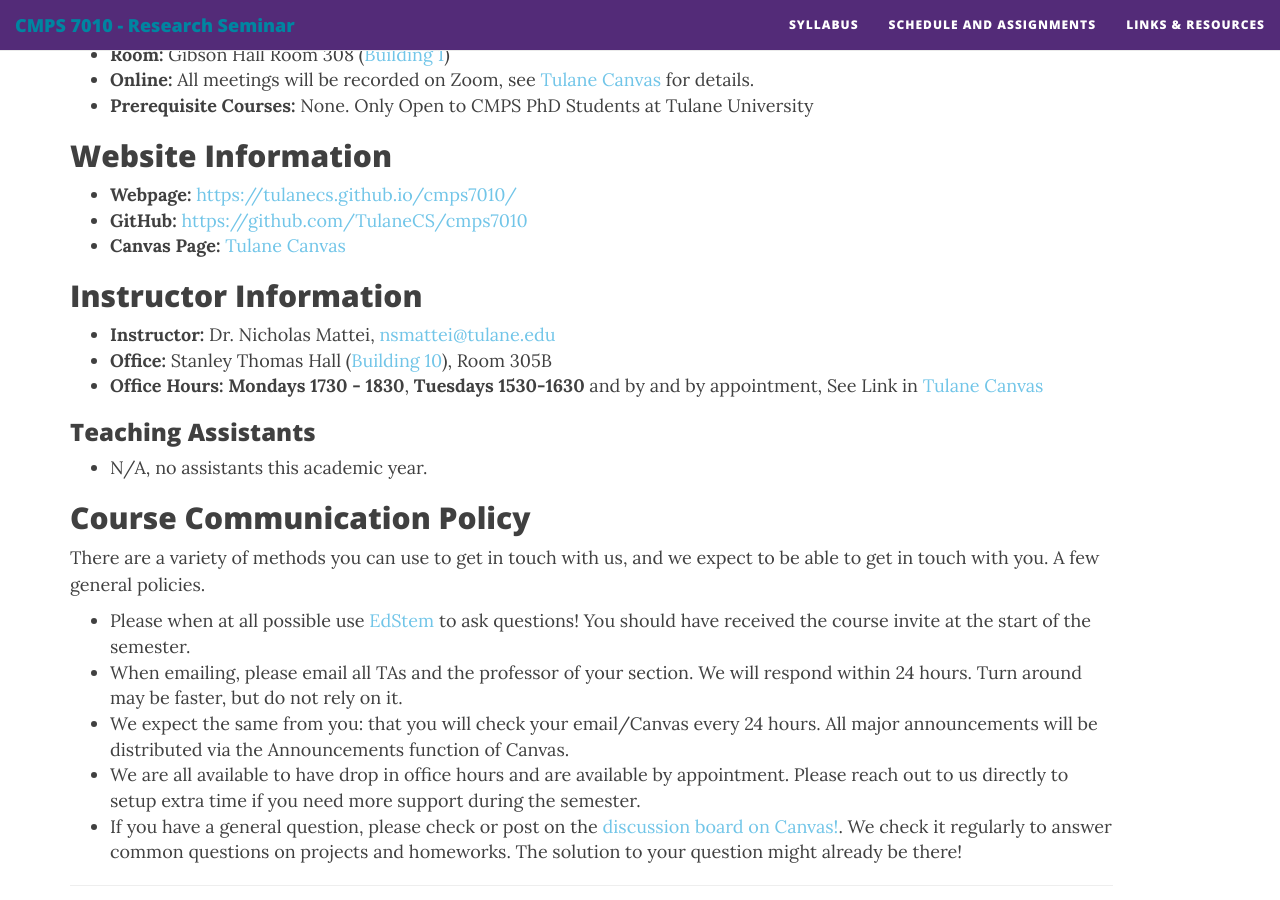
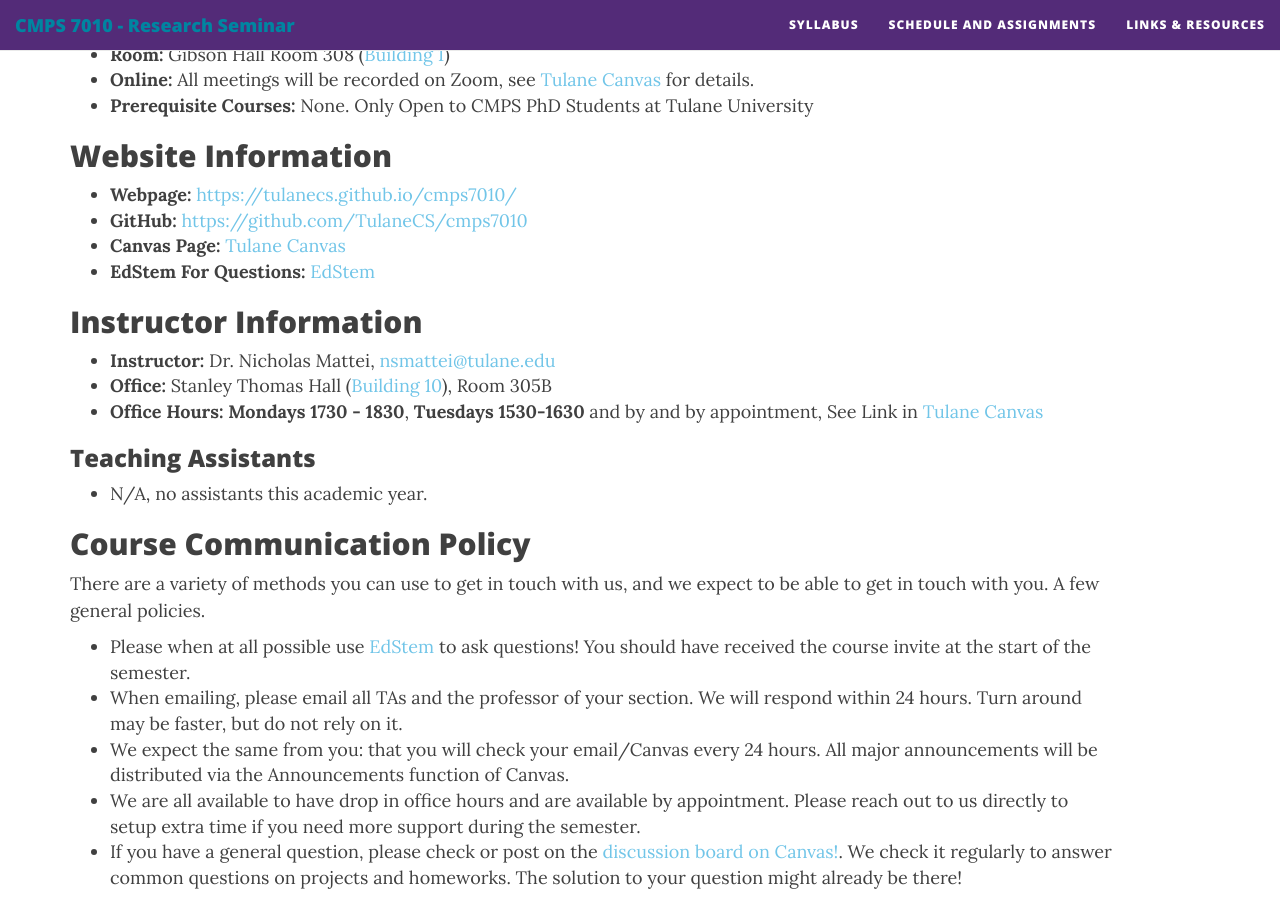
Before and after one commit to TulaneCS/cmps7010, a Jekyll site: the page built from syllabus.md, in a window 1280 px wide and 900 px high, scrolled down 373 px. Built offline with Jekyll 4.4.1, drawn with Linux system fonts in a browser that asks for light colours; nearby versions of some CDN libraries.

Commit message:
small changes

```diff
--- a/syllabus.md
+++ b/syllabus.md
@@ -18,6 +18,7 @@ published: true
 * **Webpage:** [https://tulanecs.github.io/cmps7010/](https://tulanecs.github.io/cmps7010/)
 * **GitHub:** [https://github.com/TulaneCS/cmps7010](https://github.com/TulaneCS/cmps7010)
 * **Canvas Page:** [Tulane Canvas](https://tulane.instructure.com/)
+* **EdStem For Questions:** [EdStem](https://edstem.org/us/courses/62194/discussion/)
 
 ## Instructor Information
 * **Instructor:** Dr. Nicholas Mattei, <nsmattei@tulane.edu>
```
